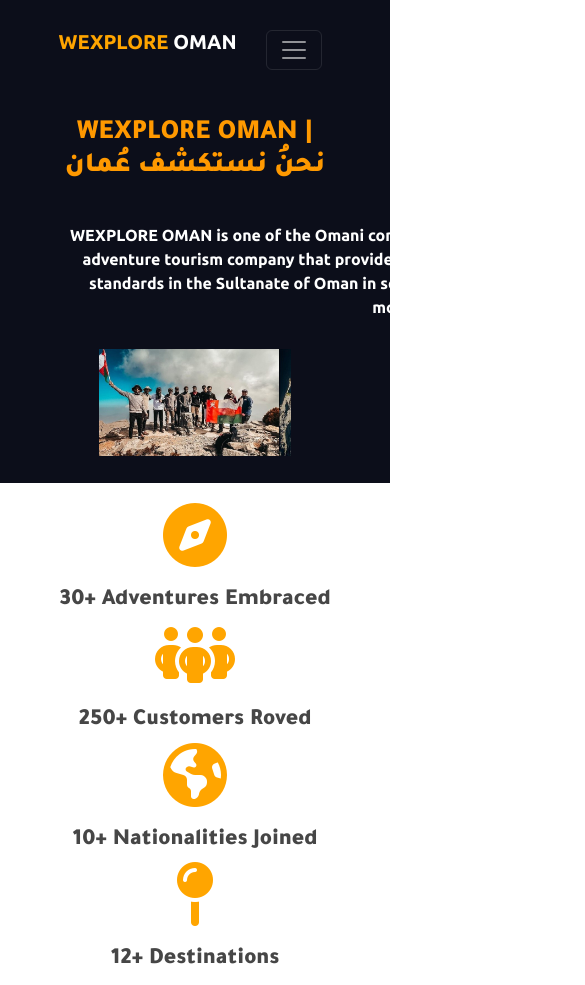
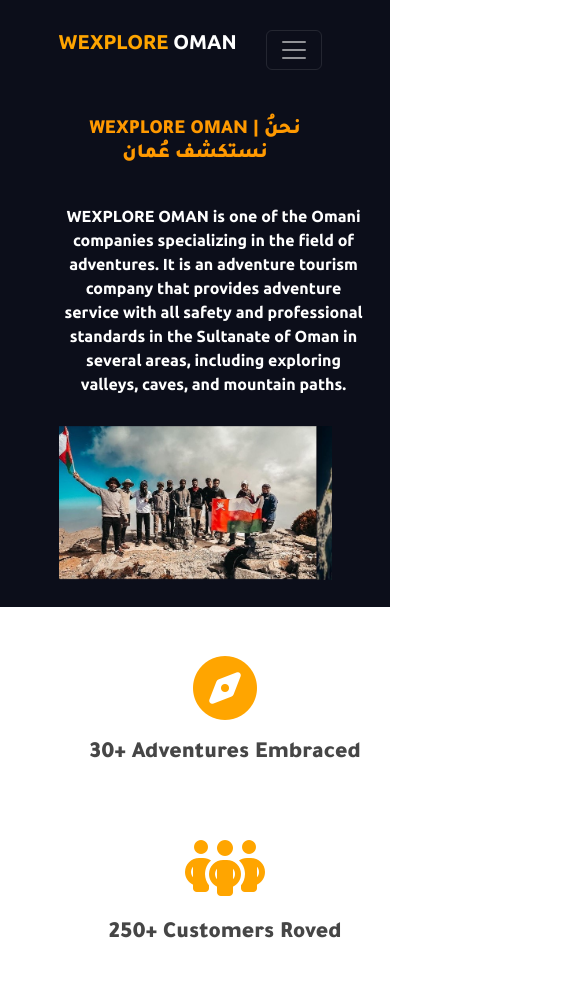
Before and after one commit to 3obd9/wexplore, a plain HTML site: page index.html in a window 390 px wide. Shown: the top 985 px of the page, 585 px wide, since content can reach past the window. Drawn offline with nearby package versions, Linux system fonts and the light colour scheme.

Commit message:
Add files via upload

```diff
--- a/style.css
+++ b/style.css
@@ -98,3 +98,31 @@ button{
     background-color: rgb(12, 14, 26);
     padding: 7% 10%;
 }
+
+
+@media (max-width: 700px) {
+    body{
+        text-align: center !important;
+    }
+    .h1_header{
+        font-size: 20px !important;
+        text-align: center !important;
+    }
+
+    .p_header{
+        width: 310px !important;
+    }
+
+    .carousel_header{
+        width: 100% !important;
+        margin: auto !important;
+    }
+
+    .feature{
+        margin: 30px !important;
+    }
+
+    img{
+        width: 270px !important;
+    }
+}
```
